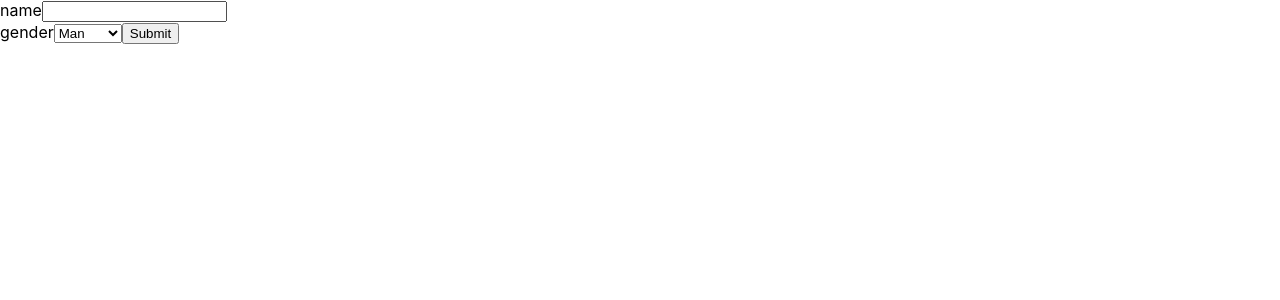
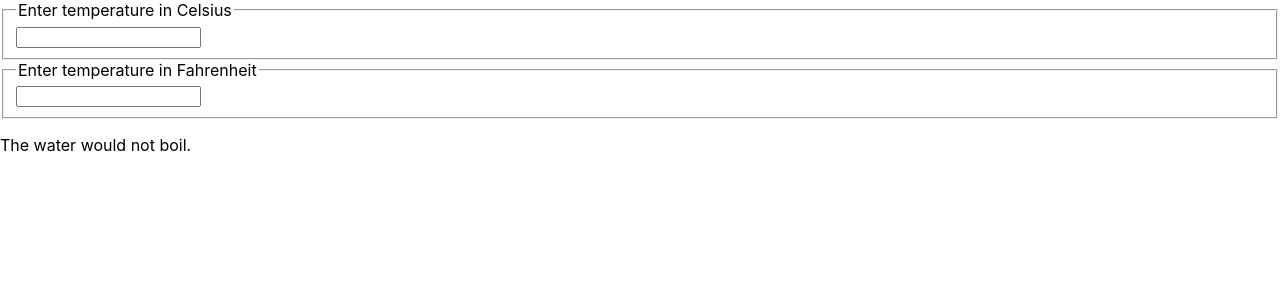
Before and after one commit to Taesuuu/React_Study, a React (Create React App) app: page / in a window 1280 px wide. Shown: the top 300 px of the page. Built offline with nearby package versions, Linux system fonts and the light colour scheme.

Commit message:
Components

```diff
--- a/src/index.js
+++ b/src/index.js
@@ -5,8 +5,10 @@
 import AttendanceBook from "./react08/AttendanceBook";
 import SignUp from "./react09/SignUp";
 import LoginControl from "./react07/LoginControl";
+import Calculator from "./react10/Calculator";
 // import Greeting from "./react07/Greeting";
 import reportWebVitals from "./reportWebVitals";
+
 
 // function tick() {
 //   const elemet = (
@@ -38,8 +40,13 @@
 //   document.getElementById('root')
 // );
 
+// ReactDOM.render(
+//   <SignUp></SignUp>,
+//   document.getElementById('root')
+// );
+
 ReactDOM.render(
-  <SignUp></SignUp>,
+  <Calculator></Calculator>,
   document.getElementById('root')
 );
 
--- /dev/null
+++ b/src/react10/Calculator.js
@@ -0,0 +1,79 @@
+import React from 'react';
+import TemperatureInput from './TemperatureInput';
+
+function BoilingVerdict(props) {
+    if(props.celsius >= 100) {
+        return <p>The water would boil.</p>
+    }
+    return <p>The water would not boil.</p>
+}
+
+function toCelsius(fahrenheit) {
+    return (fahrenheit - 32) * 5 / 9;
+}
+
+function toFahreheit(celsius) {
+    return (celsius * 9 / 5) + 32;
+}
+
+function tryConvert(temperature, convert) {
+    const input = parseFloat(temperature);
+    if(Number.isNaN(input)) {
+        return '';
+    }
+
+    const output = convert(input);
+    const rounded = Math.round(output * 1000) / 1000;
+    return rounded.toString();
+}
+
+class Calculator extends React.Component {
+    constructor(props) {
+        super(props);
+
+        this.state = {
+            scale : 'c',
+            temperature : ''
+        }
+    }
+
+    handleCelsiusChange = (temperature) => {
+        this.setState({scale : 'c', temperature : temperature});
+    }
+
+    handleFahrenheitChange = (temperature) => {
+        this.setState({scale : 'f', temperature : temperature});
+    }
+
+    render() {
+        const {scale, temperature} = this.state;
+        const celsius = scale === 'f' ? tryConvert(temperature, toCelsius) : temperature;
+        const fahrenheit = scale === 'c' ? tryConvert(temperature, toFahreheit) : temperature;
+
+
+        return(
+            <div>
+                <TemperatureInput
+                    scale = 'c'
+                    temperature = {celsius}
+                    onTemperatureChange = {this.handleCelsiusChange}>
+
+                </TemperatureInput>
+
+                <TemperatureInput
+                    scale = 'f'
+                    temperature = {fahrenheit}
+                    onTemperatureChange = {this.handleFahrenheitChange}>
+
+                </TemperatureInput>
+
+                <BoilingVerdict
+                    celsius = {parseFloat(celsius)}>
+
+                </BoilingVerdict>
+            </div>
+        )
+    }
+}
+
+export default Calculator;
--- /dev/null
+++ b/src/react10/TemperatureInput.js
@@ -0,0 +1,33 @@
+import React from "react";
+
+const scaleNames = {
+    c : 'Celsius',
+    f : 'Fahrenheit'
+}
+
+class TemperatureInput extends React.Component {
+
+    constructor(props) {
+        super(props);
+    }
+
+    handleChange = (event) => {
+        this.props.onTemperatureChange(event.target.value);
+    }
+
+    render() {
+        const {scale, temperature}  = this.props;
+
+        return(
+            <fieldset>
+                <legend>Enter temperature in {scaleNames[scale]}</legend>
+                <input
+                    value = {temperature}
+                    onChange = {this.handleChange}
+                ></input>
+            </fieldset>
+        )
+    }
+}
+
+export default TemperatureInput;
```
